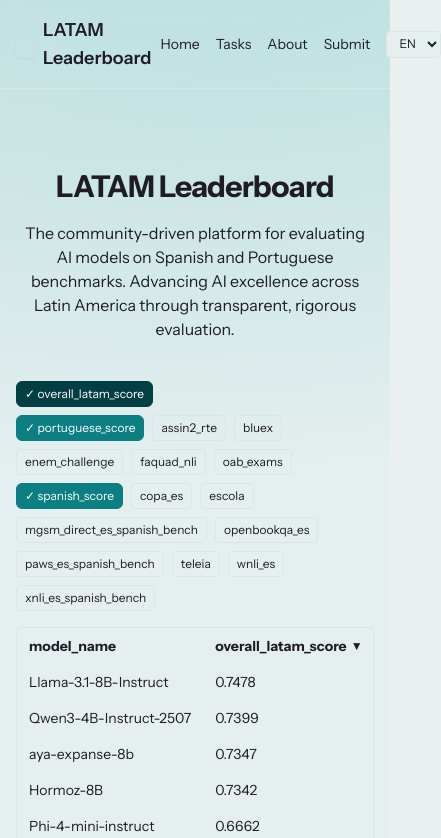
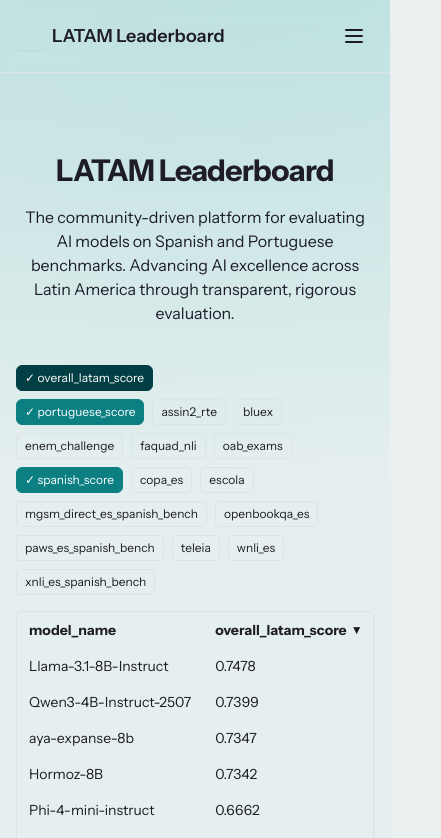
Before and after one commit to surus-lat/latamboard-refresh-glow, a React (Vite) app: page / in a window 390 px wide. Shown: the top 838 px of the page, 441 px wide, since content can reach past the window. Built offline with nearby package versions, Linux system fonts and the light colour scheme; no server answers.

Commit message:
[ADD] mobile dropdown menu

```diff
--- a/src/App.tsx
+++ b/src/App.tsx
@@ -1,5 +1,6 @@
 import './App.css'
-import { BrowserRouter, Link, Route, Routes } from 'react-router-dom'
+import { BrowserRouter, Link, Route, Routes, useLocation } from 'react-router-dom'
+import { useEffect, useState } from 'react'
 import { Landing } from './pages/Landing'
 import { About } from './pages/About'
 import { Tests } from './pages/Tests'
@@ -8,21 +9,65 @@
 
 function Nav() {
   const { t } = useI18n()
+  const location = useLocation()
+  const [isMobileOpen, setIsMobileOpen] = useState(false)
+
+  useEffect(() => {
+    setIsMobileOpen(false)
+  }, [location.pathname])
+
   return (
     <header className="border-b bg-card/60 backdrop-blur supports-[backdrop-filter]:bg-card/40">
       <div className="container flex items-center justify-between py-4">
-        <Link to="/" className="flex items-center gap-2 text-lg font-semibold">
+        <Link to="/" className="flex items-center gap-2 text-lg font-semibold" onClick={() => setIsMobileOpen(false)}>
           <span className="inline-block h-7 w-7 rounded bg-primary shadow-sm" />
           <span>{t('common.app_name')}</span>
         </Link>
-        <nav className="flex items-center gap-4 text-sm">
+        {/* Desktop nav */}
+        <nav className="hidden md:flex items-center gap-4 text-sm">
           <Link to="/" className="hover:text-secondary">{t('common.home')}</Link>
           <Link to="/tests" className="hover:text-secondary">{t('common.tasks')}</Link>
           <Link to="/about" className="hover:text-secondary">{t('common.about')}</Link>
           <Link to="/submit" className="hover:text-secondary">{t('common.submit')}</Link>
           <LanguageSwitcher />
         </nav>
+        {/* Mobile hamburger */}
+        <button
+          className="md:hidden inline-flex items-center justify-center rounded p-2 hover:bg-accent/40"
+          aria-label={isMobileOpen ? t('common.close_menu') : t('common.open_menu')}
+          aria-expanded={isMobileOpen}
+          onClick={() => setIsMobileOpen((v) => !v)}
+        >
+          <svg
+            xmlns="http://www.w3.org/2000/svg"
+            className="h-6 w-6"
+            fill="none"
+            viewBox="0 0 24 24"
+            stroke="currentColor"
+            strokeWidth={2}
+          >
+            {isMobileOpen ? (
+              <path strokeLinecap="round" strokeLinejoin="round" d="M6 18L18 6M6 6l12 12" />
+            ) : (
+              <path strokeLinecap="round" strokeLinejoin="round" d="M4 6h16M4 12h16M4 18h16" />
+            )}
+          </svg>
+        </button>
       </div>
+      {/* Mobile panel */}
+      {isMobileOpen && (
+        <div className="md:hidden border-t">
+          <div className="container py-3 flex flex-col gap-3 text-sm">
+            <Link to="/" className="hover:text-secondary" onClick={() => setIsMobileOpen(false)}>{t('common.home')}</Link>
+            <Link to="/tests" className="hover:text-secondary" onClick={() => setIsMobileOpen(false)}>{t('common.tasks')}</Link>
+            <Link to="/about" className="hover:text-secondary" onClick={() => setIsMobileOpen(false)}>{t('common.about')}</Link>
+            <Link to="/submit" className="hover:text-secondary" onClick={() => setIsMobileOpen(false)}>{t('common.submit')}</Link>
+            <div className="pt-1">
+              <LanguageSwitcher />
+            </div>
+          </div>
+        </div>
+      )}
     </header>
   )
 }
```
